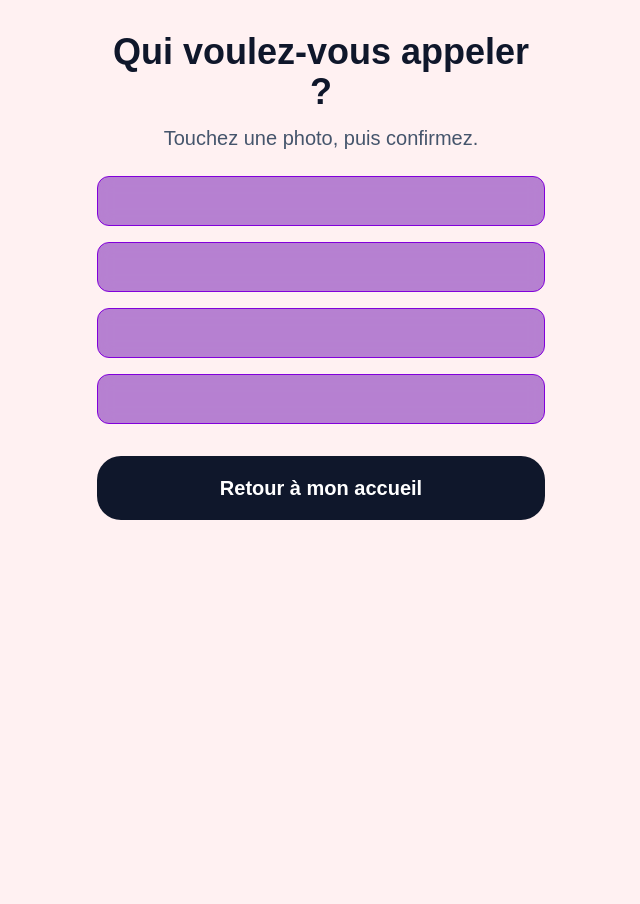
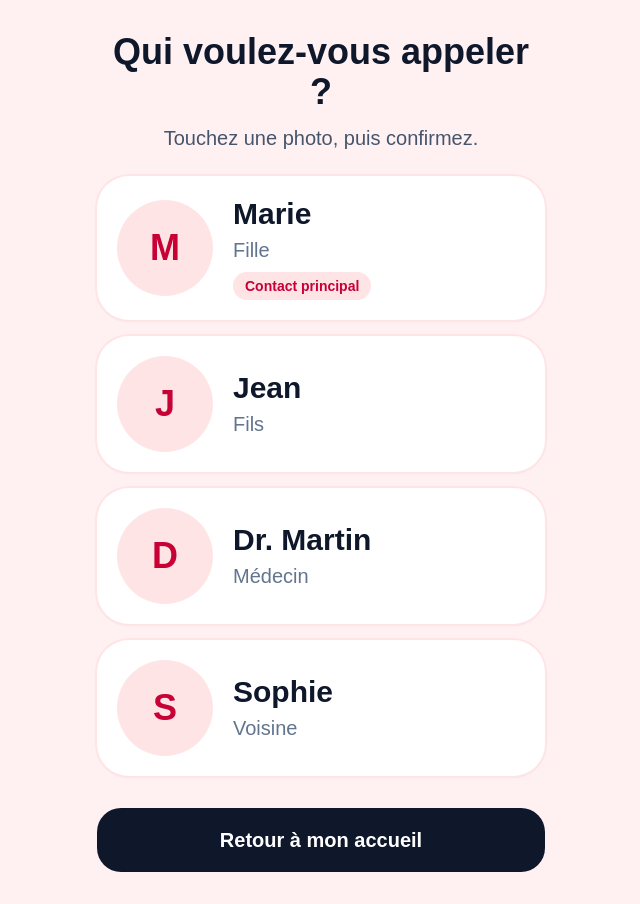
Before and after one commit to Virginie17/jevaisbien, a Next.js app: page /proches in a window 1280 px wide. Shown: the whole page, without its empty margins (319-959 px from the left). Before the commit the page ends 800 px from the top, so only its background shows below. Built offline with nearby package versions, Linux system fonts and the light colour scheme.

Commit message:
Fix contact card props and senior design

```diff
--- a/components/ContactCard.tsx
+++ b/components/ContactCard.tsx
@@ -1,24 +1,45 @@
-interface ContactCardProps {
-  name: string;
-  phone: string;
-  relation: string;
-  onCall?: () => void;
-}
+import Image from "next/image";
+import { FavoriteContact } from "@/lib/types";
 
-export default function ContactCard({ name, phone, relation, onCall }: ContactCardProps) {
+type ContactCardProps = {
+  contact: FavoriteContact;
+  onSelect: (contact: FavoriteContact) => void;
+};
+
+export default function ContactCard({ contact, onSelect }: ContactCardProps) {
+  const initials = contact.firstName.slice(0, 1).toUpperCase();
+
   return (
-    <div className="bg-purple-800/50 backdrop-blur-sm rounded-xl p-4 border border-purple-700 hover:border-purple-500 transition">
-      <h3 className="text-xl font-serif font-bold text-white mb-2">{name}</h3>
-      <p className="text-purple-200 text-sm mb-3">{relation}</p>
-      <p className="text-white mb-4">{phone}</p>
-      {onCall && (
-        <button
-          onClick={onCall}
-          className="w-full bg-gradient-to-r from-purple-500 to-purple-600 text-white py-2 px-4 rounded-lg hover:from-purple-600 hover:to-purple-700 transition"
-        >
-          Appeler
-        </button>
-      )}
-    </div>
+    <button
+      type="button"
+      onClick={() => onSelect(contact)}
+      className="w-full rounded-[2rem] bg-white p-5 text-left shadow-sm ring-2 ring-rose-100 transition hover:bg-rose-50 focus:outline-none focus:ring-4 focus:ring-rose-300"
+    >
+      <div className="flex items-center gap-5">
+        <div className="flex h-24 w-24 shrink-0 items-center justify-center overflow-hidden rounded-full bg-rose-100 text-4xl font-bold text-rose-700">
+          {contact.photoUrl ? (
+            <Image
+              src={contact.photoUrl}
+              alt={contact.firstName}
+              width={96}
+              height={96}
+              className="h-full w-full object-cover"
+            />
+          ) : (
+            initials
+          )}
+        </div>
+
+        <div>
+          <p className="text-3xl font-bold text-slate-900">{contact.firstName}</p>
+          <p className="mt-1 text-xl text-slate-500">{contact.relationship}</p>
+          {contact.isPrimary && (
+            <p className="mt-2 inline-block rounded-full bg-rose-100 px-3 py-1 text-sm font-semibold text-rose-700">
+              Contact principal
+            </p>
+          )}
+        </div>
+      </div>
+    </button>
   );
 }
```
